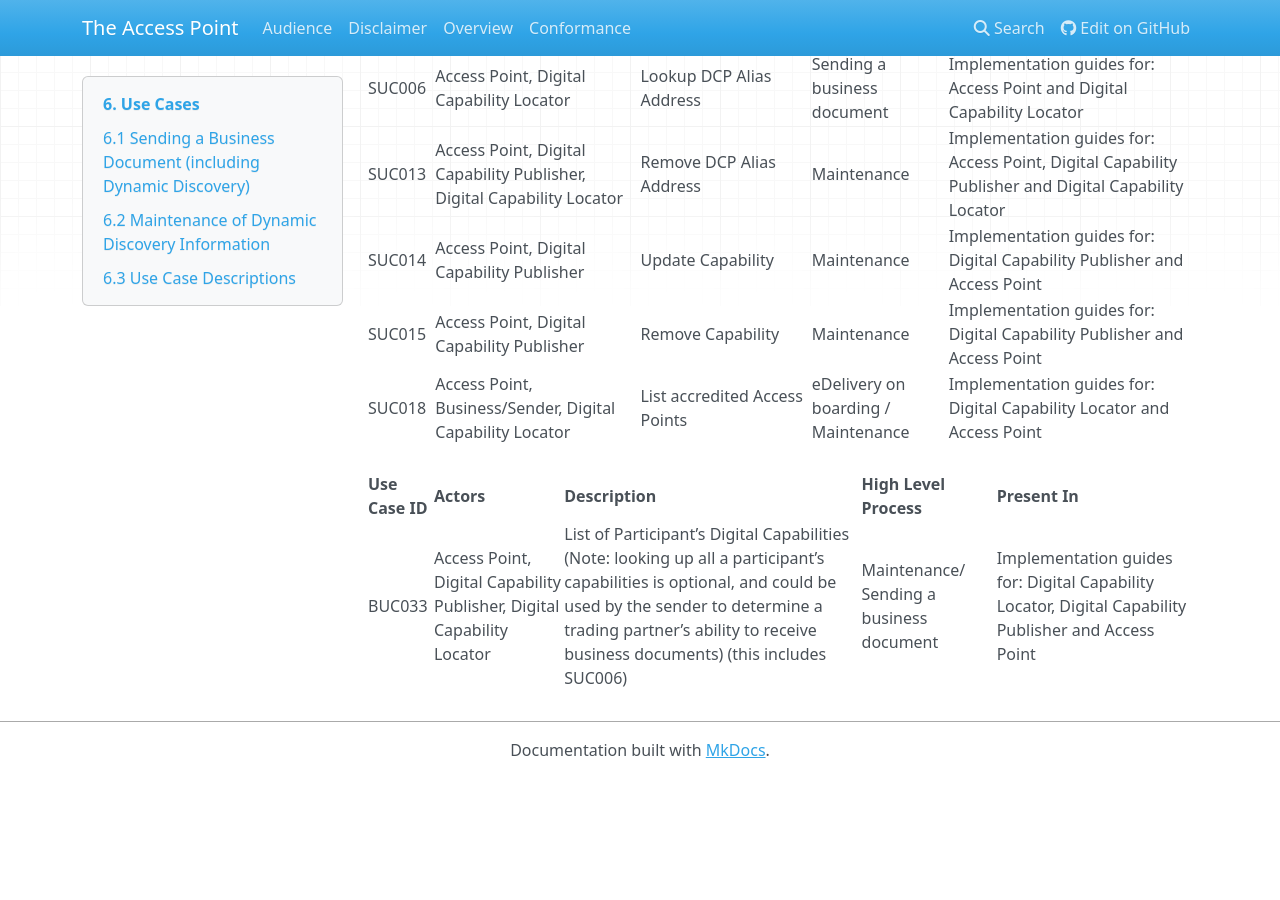
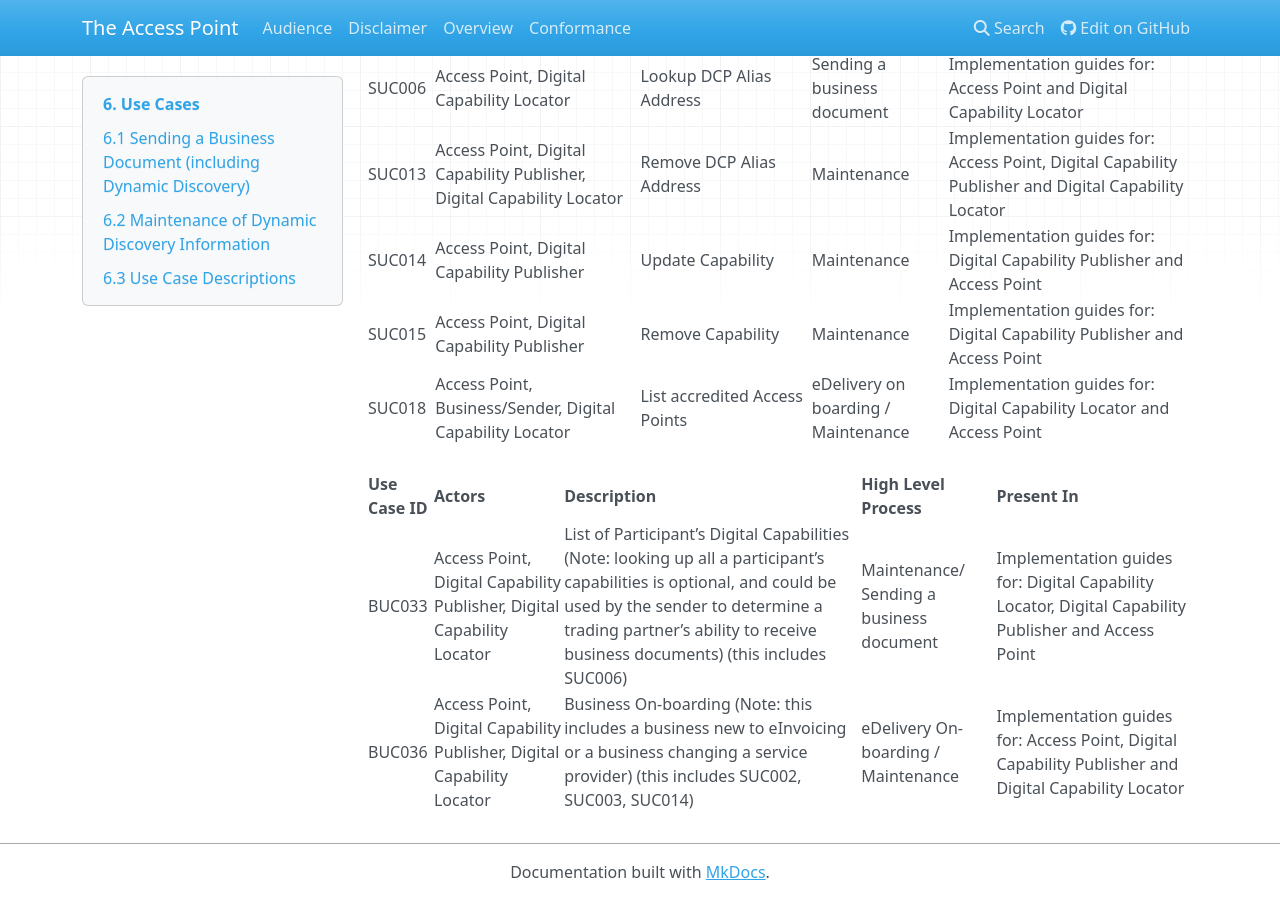
Before and after one commit to Digital-Business-Council/Access-Point, an MkDocs documentation site: the page built from docs/use-cases.md, in a window 1280 px wide and 900 px high, scrolled down 1085 px. Built offline with MkDocs 1.6.1, drawn with Linux system fonts in a browser that asks for light colours; nearby versions of some CDN libraries; old or Windows-style settings are respelled for this version of MkDocs; before the commit the page ends 1863 px from its top, so only the background shows below that.

Commit message:
Update use-cases.md

```diff
--- a/docs/use-cases.md
+++ b/docs/use-cases.md
@@ -37,3 +37,4 @@ SUC018 | Access Point, Business/Sender, Digital Capability Locator | List accred
 | --- |------- | --- | ------- | ------- |
 **Use Case ID** |**Actors**| **Description** |**High Level Process**| **Present In** |
 BUC033 | Access Point, Digital Capability Publisher, Digital Capability Locator | List of Participant’s Digital Capabilities (Note: looking up all a participant’s capabilities is optional, and could be used by the sender to determine a trading partner’s ability to receive business documents) (this includes SUC006) | Maintenance/ Sending a business document | Implementation guides for: Digital Capability Locator, Digital Capability Publisher and Access Point |
+BUC036 | Access Point, Digital Capability Publisher, Digital Capability Locator |Business On-boarding (Note: this includes a business new to eInvoicing or a business changing a service provider) (this includes SUC002, SUC003, SUC014) | eDelivery On-boarding / Maintenance | Implementation guides for: Access Point, Digital Capability Publisher and Digital Capability Locator
```
